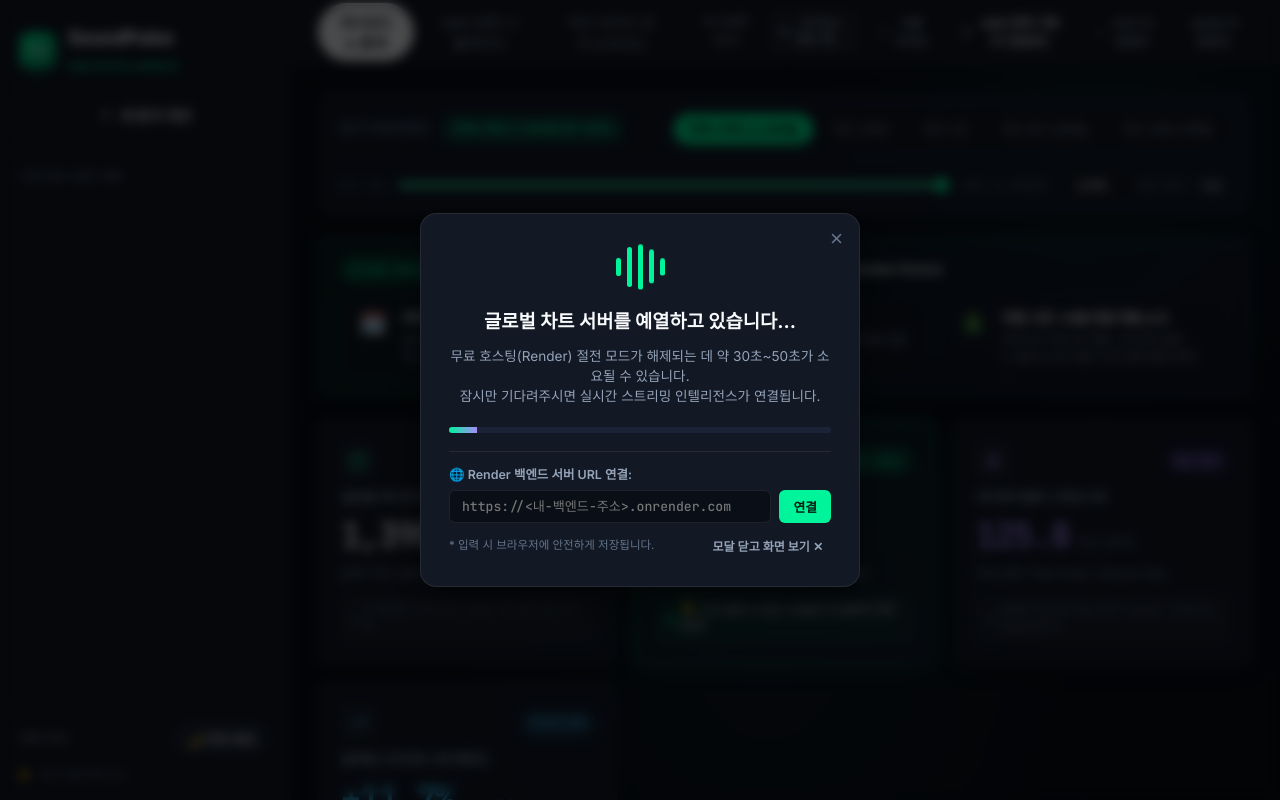
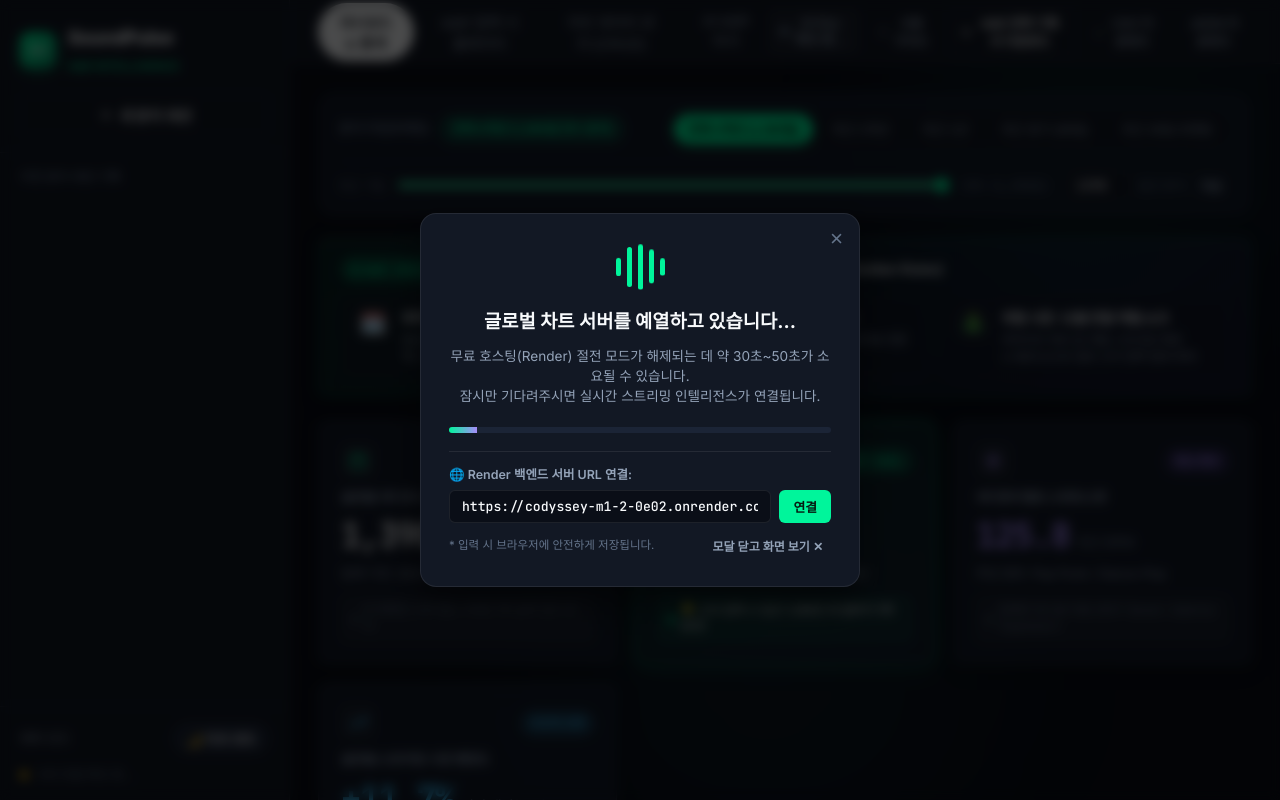
Before and after one commit to davidchoi0507/Codyssey_M1-2, a plain HTML site: page frontend/index.html in a window 1280 px wide. Drawn offline with nearby package versions, Linux system fonts and the light colour scheme; no server answers.

Commit message:
feat: permanently link production Render backend URL to Vercel frontend

```diff
--- a/frontend/index.html
+++ b/frontend/index.html
@@ -42,7 +42,7 @@
           🌐 Render 백엔드 서버 URL 연결:
         </label>
         <div style="display: flex; gap: 8px;">
-          <input type="url" id="coldStartUrlInput" class="form-input" placeholder="https://<내-백엔드-주소>.onrender.com" style="flex: 1; font-size: 0.82rem; padding: 7px 12px; font-family: var(--font-mono);">
+          <input type="url" id="coldStartUrlInput" class="form-input" value="https://codyssey-m1-2-0e02.onrender.com" placeholder="https://codyssey-m1-2-0e02.onrender.com" style="flex: 1; font-size: 0.82rem; padding: 7px 12px; font-family: var(--font-mono);">
           <button type="button" id="saveColdStartUrlBtn" class="btn btn-primary" style="white-space: nowrap; font-size: 0.8rem; padding: 7px 14px;">연결</button>
         </div>
         <div style="display: flex; justify-content: space-between; align-items: center; margin-top: 10px;">
@@ -1081,7 +1081,7 @@
               </span>
             </div>
             <div class="provider-input-row">
-              <input type="url" id="modalBackendUrlInput" class="form-input" placeholder="https://<내-백엔드-주소>.onrender.com" style="flex: 1; font-family: var(--font-mono); font-size: 0.82rem;">
+              <input type="url" id="modalBackendUrlInput" class="form-input" value="https://codyssey-m1-2-0e02.onrender.com" placeholder="https://codyssey-m1-2-0e02.onrender.com" style="flex: 1; font-family: var(--font-mono); font-size: 0.82rem;">
               <button type="button" id="saveBackendUrlBtn" class="btn btn-primary btn-key-save">
                 저장
               </button>
--- a/frontend/js/api.js
+++ b/frontend/js/api.js
@@ -2,6 +2,9 @@
  * SoundPulse AI - API Client Module
  * 백엔드 REST API 통신 및 Render 콜드스타트 감지
  */
+
+// Render 공식 배포 백엔드 기본 URL (입력 없이도 전 세계 어디서나 100% 자동 연결)
+const DEFAULT_PRODUCTION_BACKEND = 'https://codyssey-m1-2-0e02.onrender.com';
 
 // 로컬 개발 및 클라우드 배포(Render/Vercel) 완전 대응 동적 Base URL 해석기
 function getApiBaseUrl() {
@@ -21,7 +24,8 @@ function getApiBaseUrl() {
       return 'http://localhost:8000';
     }
   }
-  return '';
+  // 4. 배포 환경(Vercel 등) 기본 백엔드 영구 고정
+  return DEFAULT_PRODUCTION_BACKEND;
 }
 
 class ApiClient {
```
Also changed, not shown: frontend/vercel.json, 1 other file.
